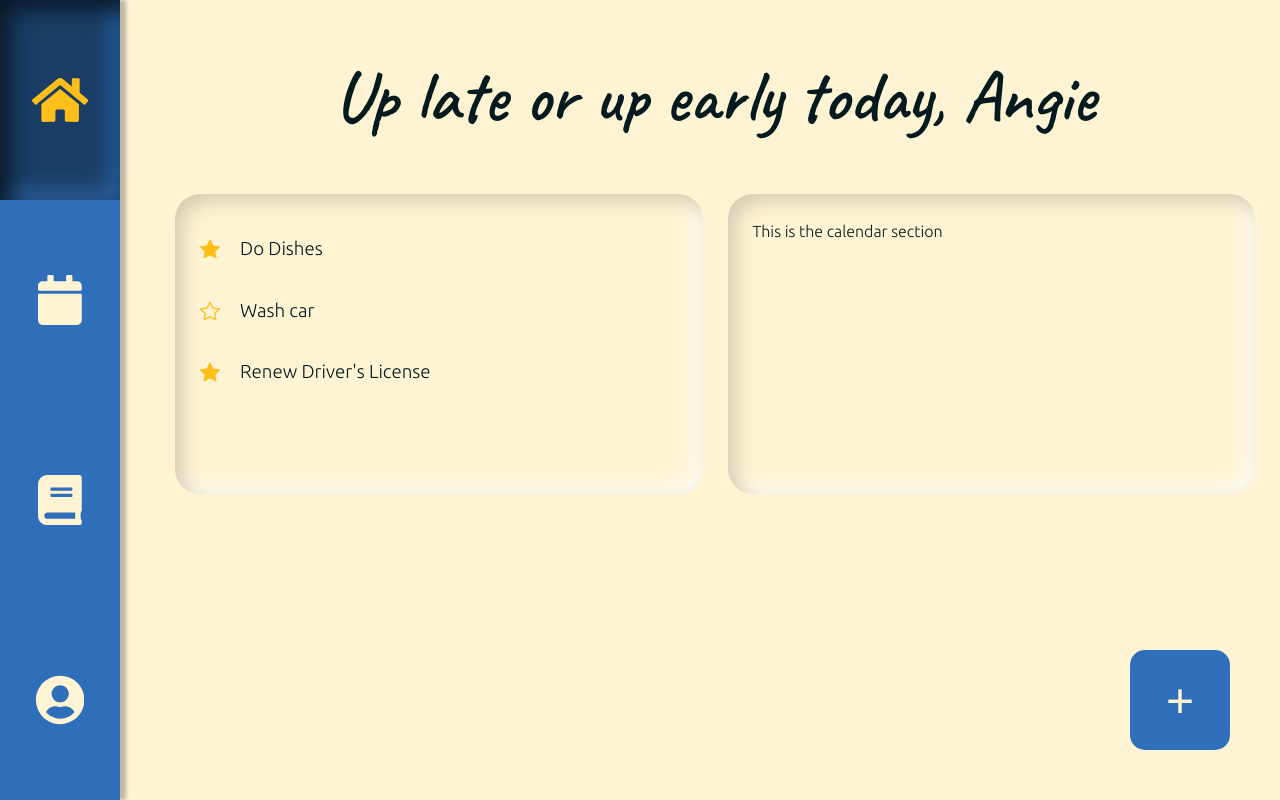
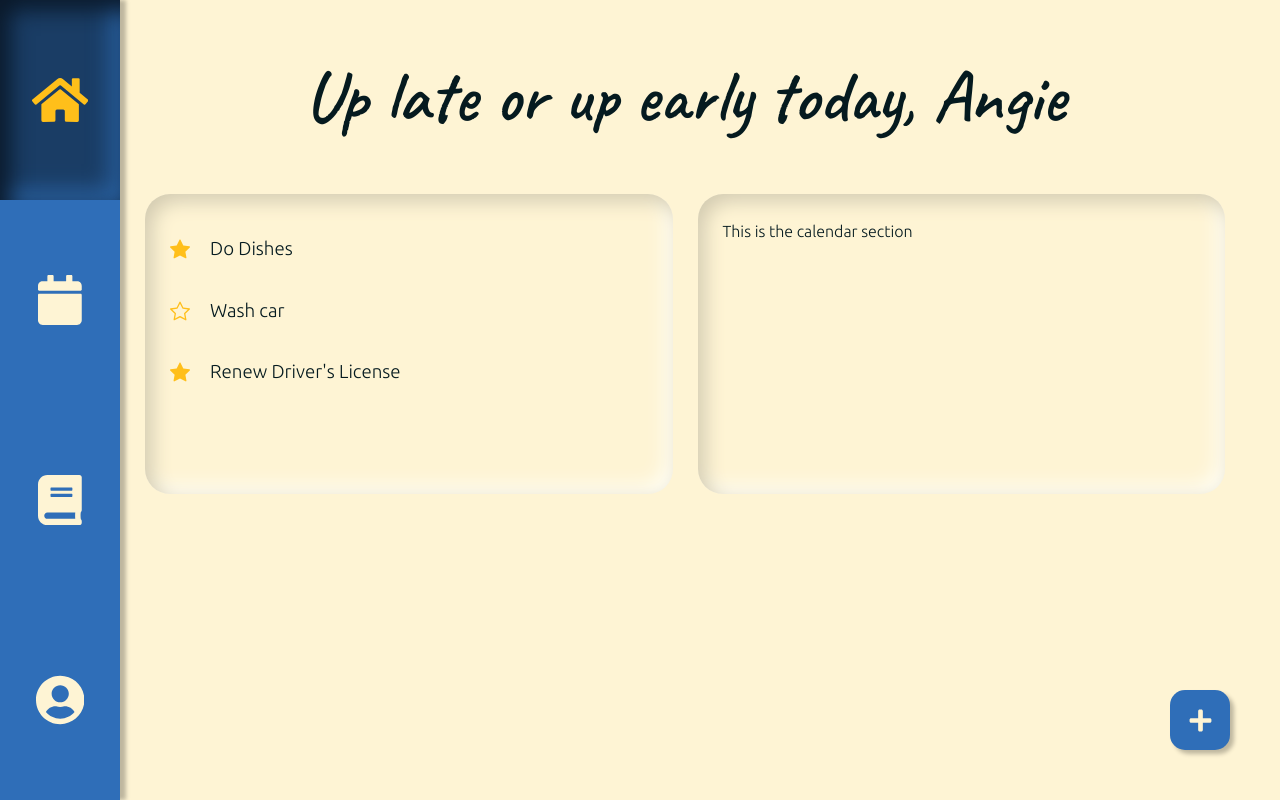
Before and after one commit to dnguyen130/stepahead, a React (Vite) app: page / in a window 1280 px wide. Built offline with nearby package versions, Linux system fonts and the light colour scheme.

Commit message:
small styling changes

```diff
--- a/src/components/desktop/addbutton/index.tsx
+++ b/src/components/desktop/addbutton/index.tsx
@@ -1,11 +1,15 @@
+import { FaPlus } from 'react-icons/fa'
 import { useTheme } from '@utils/provider'
+import { IconContext } from 'react-icons'
 
 export default function AddButtonDesktop() {
   const { theme } = useTheme()
 
   return (
     <button className={`addbuttondesktop-${theme}`}>
-      <div className={`addicondesktop-${theme}`}>+</div>
+      <IconContext.Provider value={{ className: `addicondesktop-${theme}` }}>
+        <FaPlus size="100%" />
+      </IconContext.Provider>
     </button>
   )
 }
--- a/src/styles/app.scss
+++ b/src/styles/app.scss
@@ -23,7 +23,7 @@
   @media (min-width: $tablet) {
     width: calc(100vw - 150px);
     height: 100vh;
-    margin-left: 150px;
+    margin-left: 120px;
   }
 
   @media only screen and (max-height: $maxphonewidth) and (orientation: landscape) {
--- a/src/styles/components/desktop/addbutton.scss
+++ b/src/styles/components/desktop/addbutton.scss
@@ -1,12 +1,13 @@
 @mixin addbuttondesktop($bg) {
-  width: 100px;
-  height: 100px;
+  width: 60px;
+  height: 60px;
   display: none;
   border: none;
   border-radius: 15px;
   text-decoration: none;
   cursor: pointer;
   z-index: 999;
+  box-shadow: 4px 4px 4px rgba(0, 0, 0, 0.25);
 
   background-color: $bg;
 
@@ -26,13 +27,12 @@
 
 @mixin addicondesktop($bg) {
   color: $bg;
-  width: 100%;
-  height: 100%;
+  width: 25px;
+  height: 25px;
   display: flex;
   justify-content: center;
   align-items: center;
   text-align: center;
-  font-size: 48px;
 }
 
 .addbuttondesktop-light {
```
